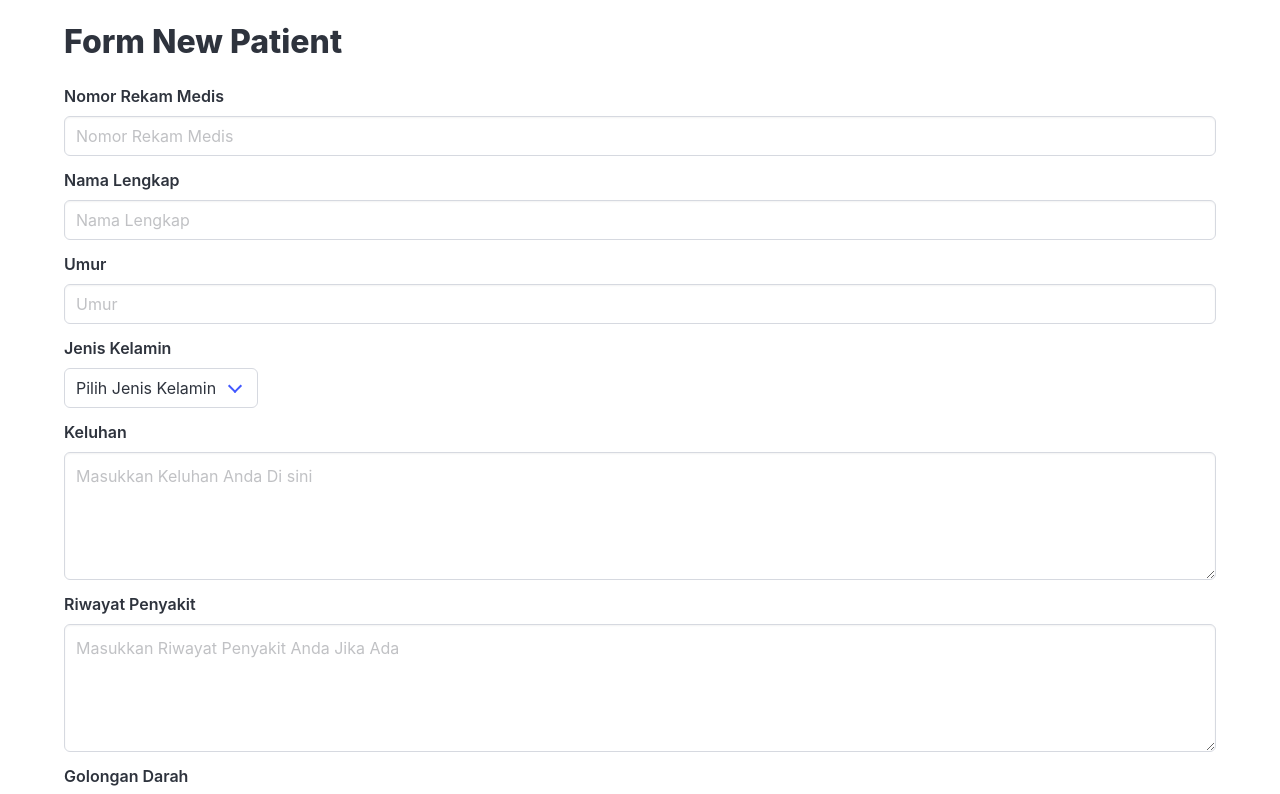
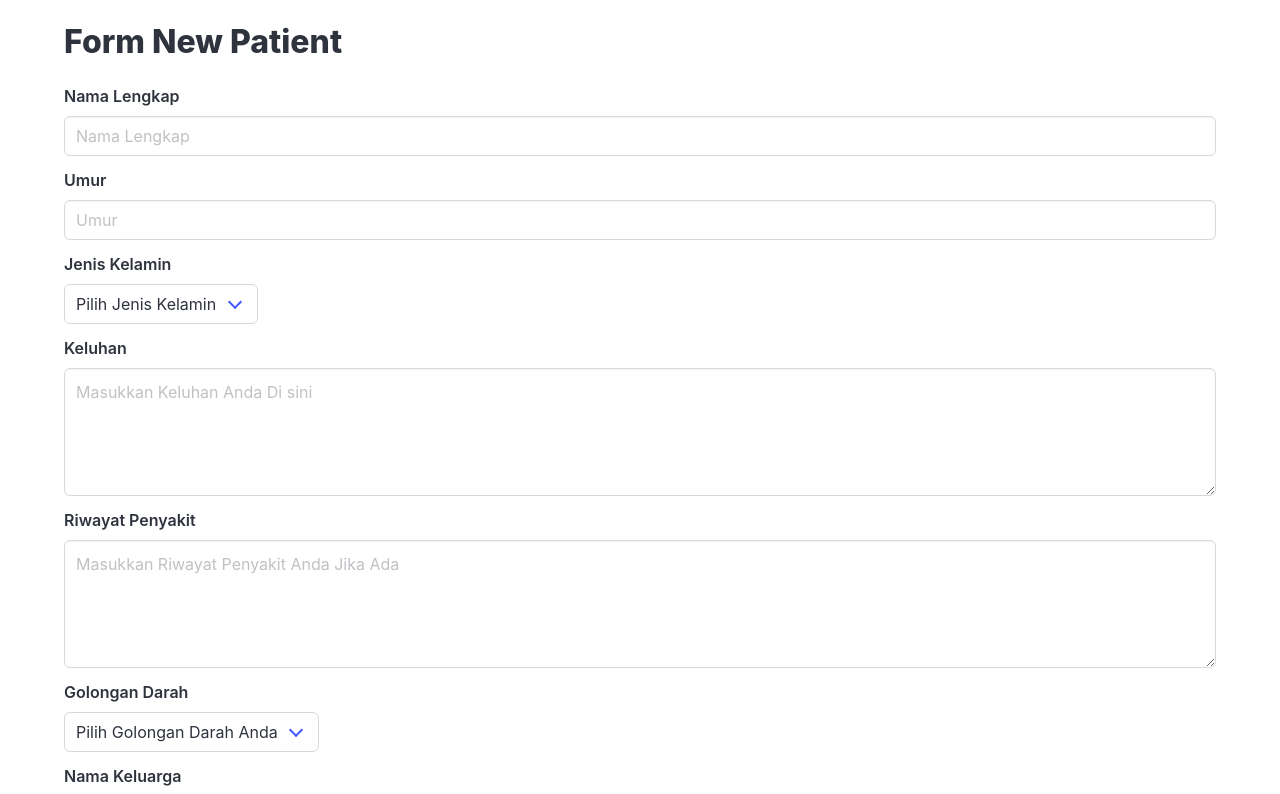
Before and after one commit to Nurena67/fullstack, a React (Create React App) app in the folder frontend/: page /patients/add in a window 1280 px wide. Shown: the top 794 px of the page. Built offline with nearby package versions, Linux system fonts and the light colour scheme.

Commit message:
update patientmodel.js

```diff
--- a/frontend/src/components/PatientAdd.js
+++ b/frontend/src/components/PatientAdd.js
@@ -5,7 +5,7 @@ import { createPatient } from "../services/api";
 const PatientAdd = () => {
   const navigate = useNavigate();
   const [formData, setFormData] = useState({
-    medicalRecordNumber: '',
+    // medicalRecordNumber: '',
     name: '',
     age: '',
     gender: '',
@@ -20,7 +20,7 @@ const PatientAdd = () => {
     await createPatient(formData);
     alert('Pasien Berhasil di Tambahkan');
     setFormData({
-      medicalRecordNumber: '',
+    //   medicalRecordNumber: '',
       name: '',
       age: '',
       gender: '',
@@ -41,7 +41,7 @@ const PatientAdd = () => {
       <h1 className="title">Form New Patient</h1>
       <form onSubmit={handleSubmit}>
 
-    <div className="field">
+    {/* <div className="field">
     <label className="label">Nomor Rekam Medis</label>
     <div className="control">
         <input
@@ -55,7 +55,7 @@ const PatientAdd = () => {
             required
         />
     </div>
-</div>
+</div> */}
       <div className="field">
                 <label className="label">Nama Lengkap</label>
                 <div className="control">
```
